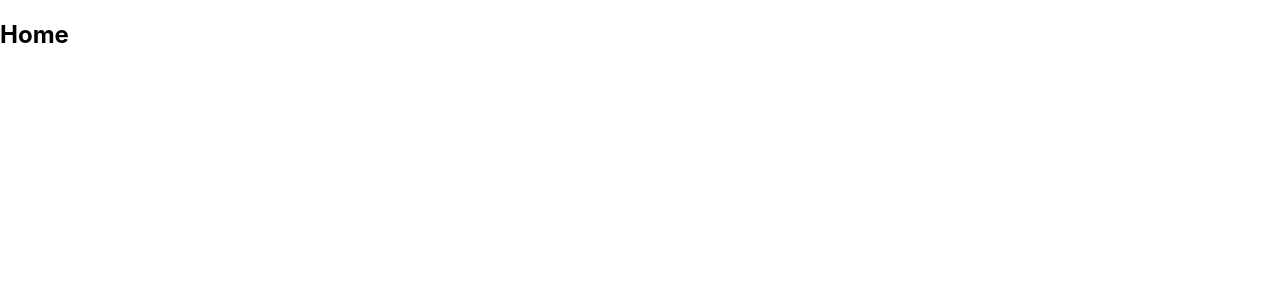
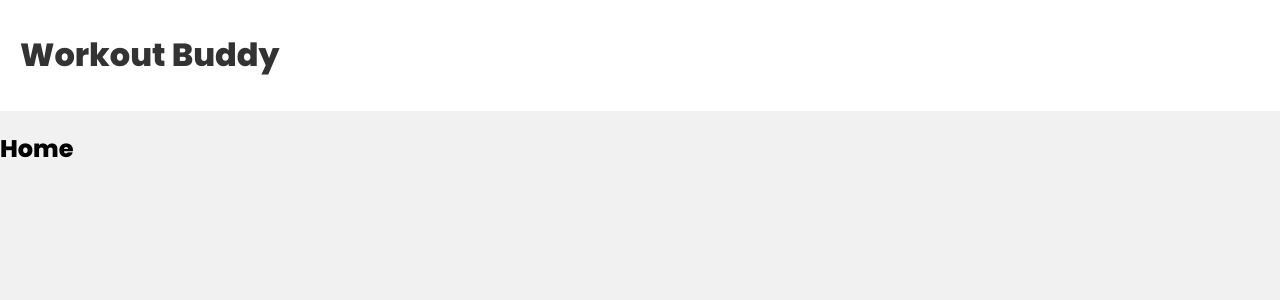
Before and after one commit to macosta2015/MERN-STACK-Repo, a React (Create React App) app in the folder frontend/: page / in a window 1280 px wide. Shown: the top 300 px of the page. Built offline with nearby package versions, Linux system fonts and the light colour scheme.

Commit message:
Adding pages and components from React

```diff
--- a/frontend/src/App.js
+++ b/frontend/src/App.js
@@ -2,11 +2,13 @@
 
 // pages & components
 import Home from './pages/Home'
+import Navbar from './components/Navbar'
 
 function App() {
   return (
     <div className="App">
       <BrowserRouter>
+      <Navbar />
         <div className="Pages">
           <Routes>
             <Route
--- /dev/null
+++ b/frontend/src/components/Navbar.js
@@ -0,0 +1,16 @@
+import { Link } from 'react-router-dom'
+
+const Navbar = () => {
+
+    return (
+        <header>
+            <div className="container">
+                <Link to="/">
+                    <h1>Workout Buddy</h1>
+                </Link>
+            </div>
+        </header>
+    )
+}
+
+export default Navbar
--- a/frontend/src/index.css
+++ b/frontend/src/index.css
@@ -1,13 +1,34 @@
+
+/* google font */
+@import url('https://fonts.googleapis.com/css2?family=Poppins:wght@300;400;500;600;800&family=VT323&display=swap');
+
+/* layout */
+:root {
+  --primary: #1aac83;
+  --error: #e7195a;
+}
 body {
+  background: #f1f1f1;
   margin: 0;
-  font-family: -apple-system, BlinkMacSystemFont, 'Segoe UI', 'Roboto', 'Oxygen',
-    'Ubuntu', 'Cantarell', 'Fira Sans', 'Droid Sans', 'Helvetica Neue',
-    sans-serif;
-  -webkit-font-smoothing: antialiased;
-  -moz-osx-font-smoothing: grayscale;
+  font-family: "Poppins";
 }
-
-code {
-  font-family: source-code-pro, Menlo, Monaco, Consolas, 'Courier New',
-    monospace;
+header {
+  background: #fff;
 }
+header .container {
+  max-width: 1400px;
+  margin: 0 auto;
+  padding: 10px 20px;
+  display: flex;
+  align-items: center;
+  justify-content: space-between;
+}
+header a {
+  color: #333;
+  text-decoration: none;
+}
+.pages{
+  max-width: 1400px;
+  padding: 20px;
+  margin: 0 auto;
+}
```
